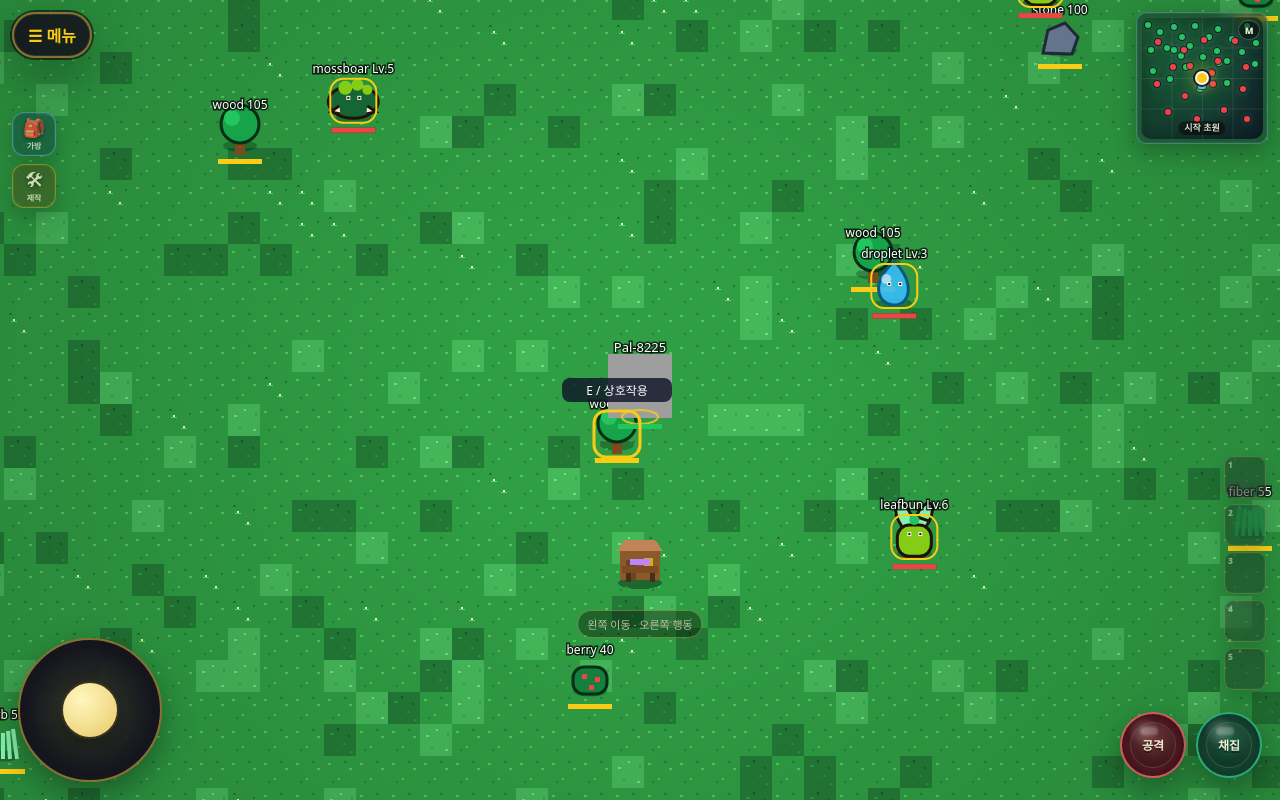
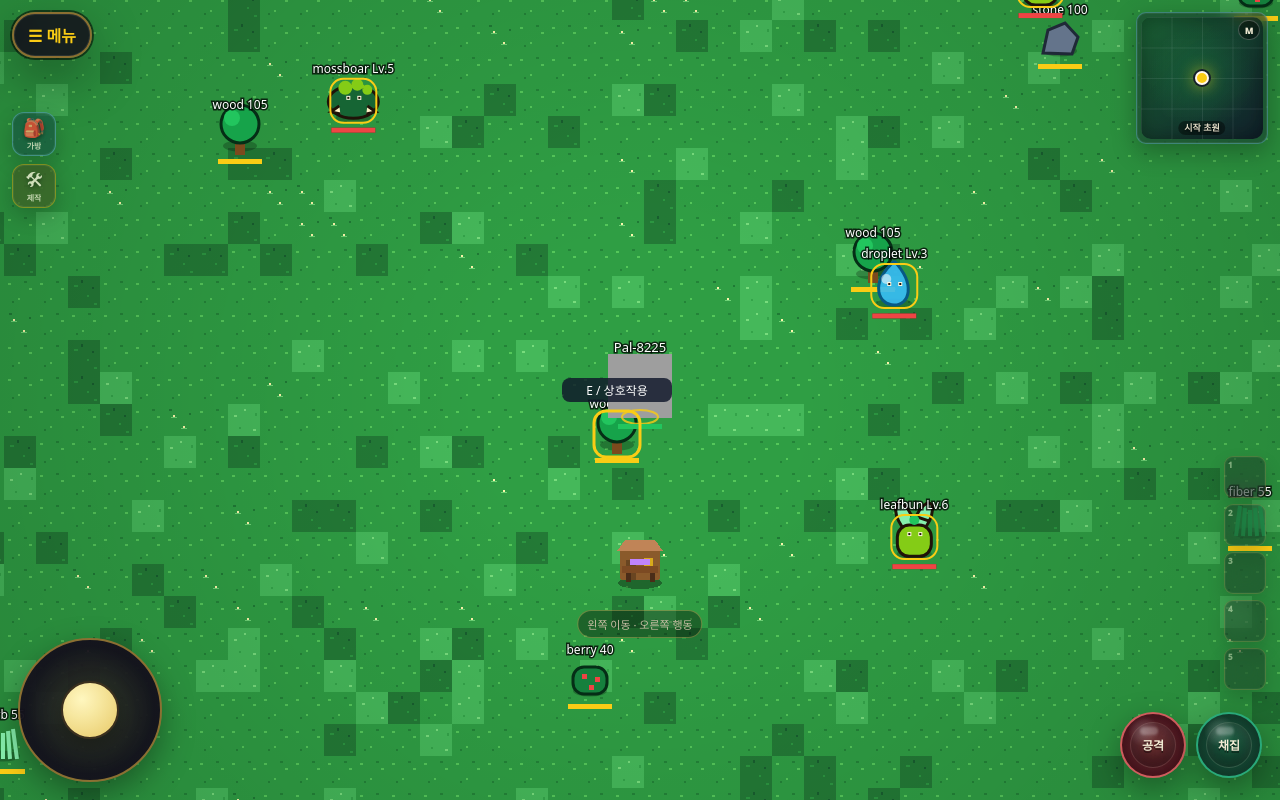
Before and after one commit to winzfs/palpalworld, a Next.js app in the folder apps/web/: page / in a window 1280 px wide. Built offline with nearby package versions, Linux system fonts and the light colour scheme.

Commit message:
Throttle React snapshot updates in tile demo loop

```diff
--- a/apps/web/src/features/game/GameClientTileDemoStation.tsx
+++ b/apps/web/src/features/game/GameClientTileDemoStation.tsx
@@ -26,7 +26,6 @@ type QuickButtonId = "inventory" | "crafting";
 
 const demoPlayerId = "demo-player";
 const joystickRadius = 56;
-const uiSnapshotIntervalMs = 250;
 const quickSlotCount = 5;
 const menuTabs: { id: MenuTab; label: string }[] = [
   { id: "status", label: "캐릭터" },
@@ -220,7 +219,6 @@ export function GameClientTileDemoStation() {
   const demoBuildingsRef = useRef<BuildingState[]>(createTileBasedDemoBuildings());
   const demoTileIndexRef = useRef(createDemoTileIndex(demoResourcesRef.current, demoCreaturesRef.current, demoBuildingsRef.current));
   const lastDemoAttackAtRef = useRef(0);
-  const lastUiSnapshotAtRef = useRef(0);
 
   const selectedPlacementBuilding = useMemo(() => selectedBuildingItemId ? getProgressionBuildingByItemId(selectedBuildingItemId) : null, [selectedBuildingItemId]);
   const placementBuildingType = selectedPlacementBuilding?.type as BuildingType | undefined;
@@ -251,11 +249,7 @@ export function GameClientTileDemoStation() {
       demoPositionRef.current.x = player.position.x;
       demoPositionRef.current.y = player.position.y;
     }
-    const now = performance.now();
-    if (forceUiUpdate || now - lastUiSnapshotAtRef.current >= uiSnapshotIntervalMs) {
-      lastUiSnapshotAtRef.current = now;
-      setSnapshot(nextSnapshot);
-    }
+    if (forceUiUpdate) setSnapshot(nextSnapshot);
   }, [getCurrentBuildings, getCurrentCreatures, getCurrentResources, nickname]);
 
   useEffect(() => {
```
